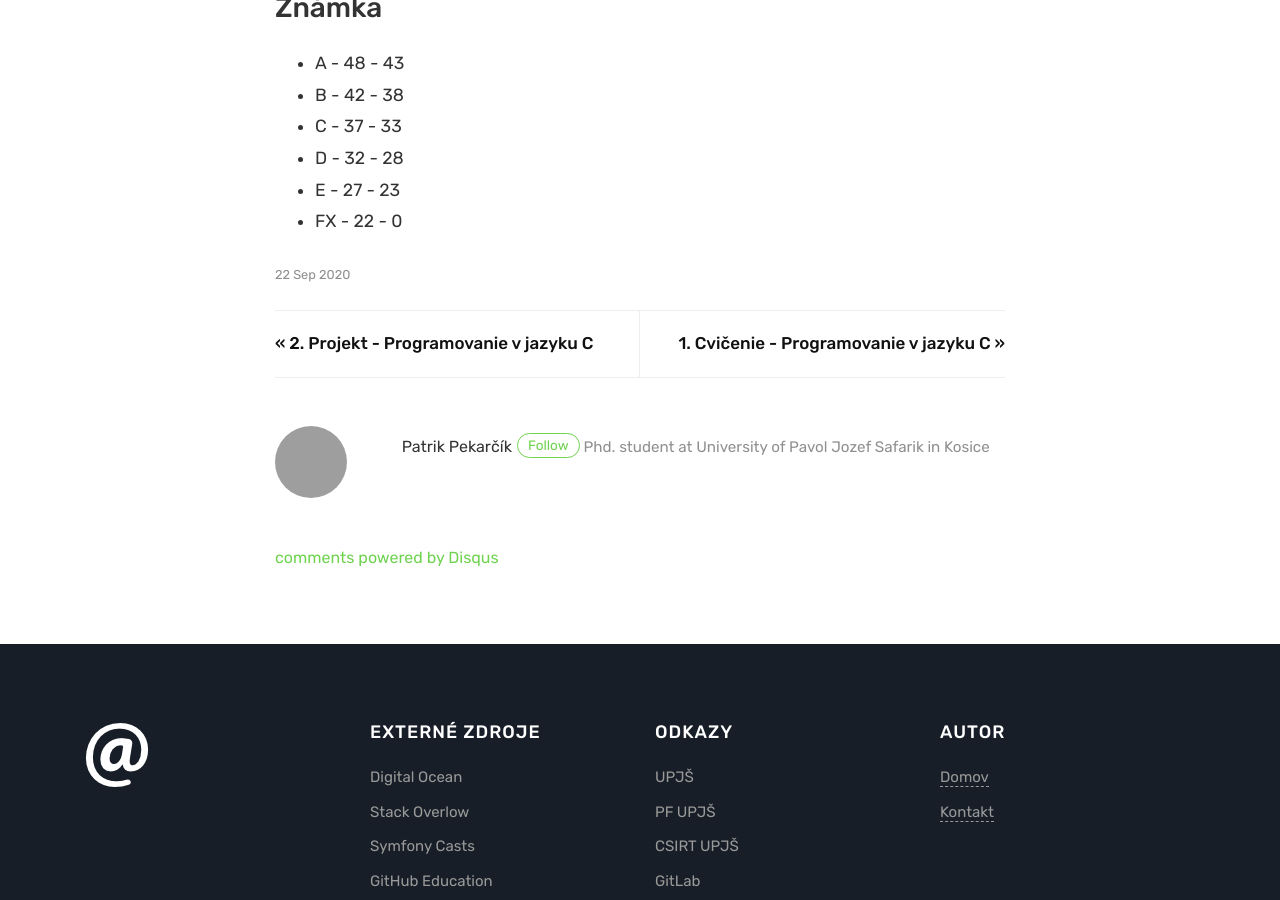
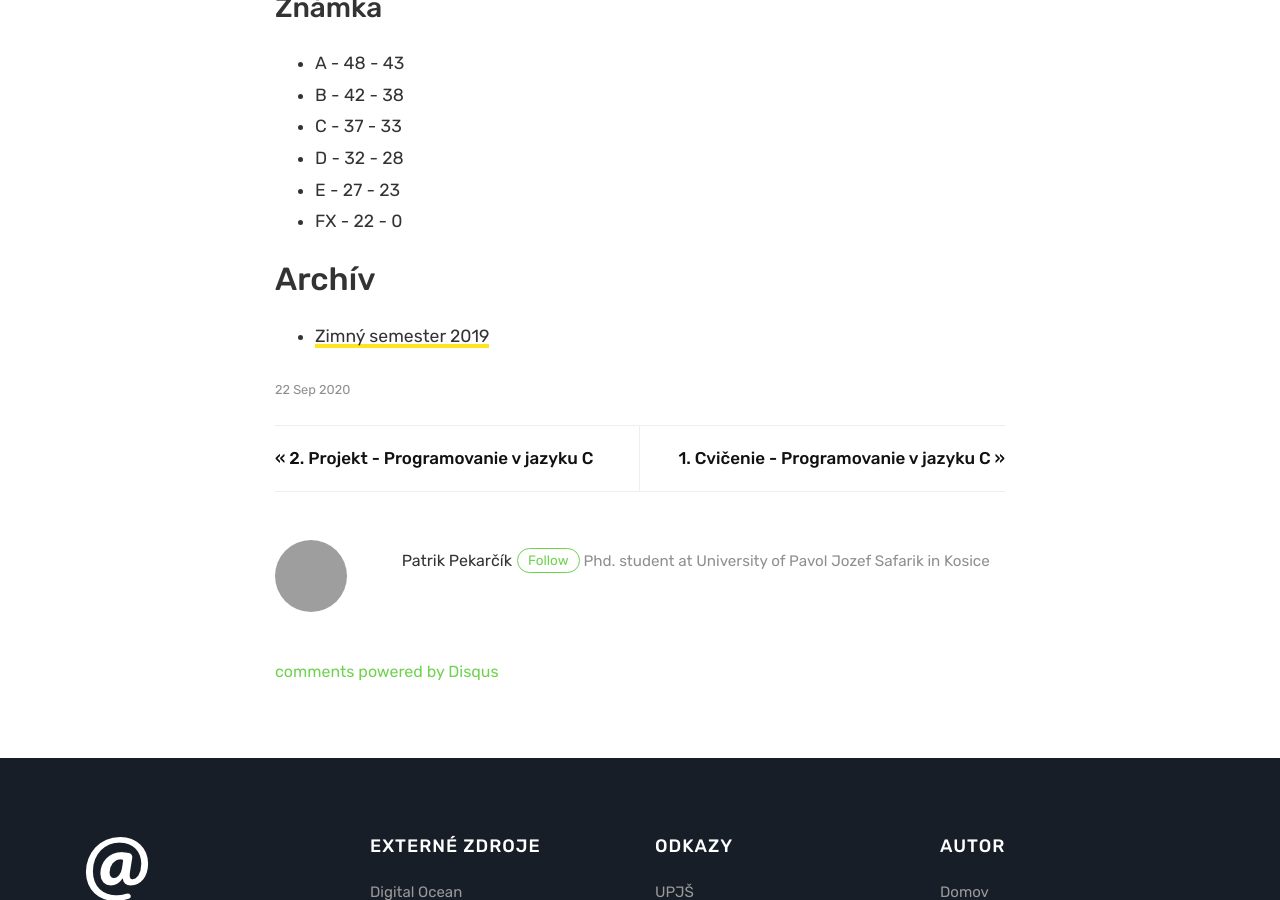
Before and after one commit to ppatrik/ppatrik.github.io, a Jekyll site: the page built from _posts/2020-09-22-JAC-0.md, in a window 1280 px wide and 900 px high, scrolled down 1388 px. Built offline with Jekyll 4.4.1, drawn with Linux system fonts in a browser that asks for light colours; comment, search, counter and statistics services are not loaded; grey boxes are pictures that could not be loaded.

Commit message:
Update 2020-09-22-JAC-0.md

```diff
--- a/_posts/2020-09-22-JAC-0.md
+++ b/_posts/2020-09-22-JAC-0.md
@@ -34,3 +34,7 @@ author: ppatrik
 * D - 32 - 28
 * E - 27 - 23
 * FX - 22 - 0
+
+## Archív
+
+* [Zimný semester 2019]({{site.base_url}}/vyuka/jac/2019/09/20/JAC-0)
```
